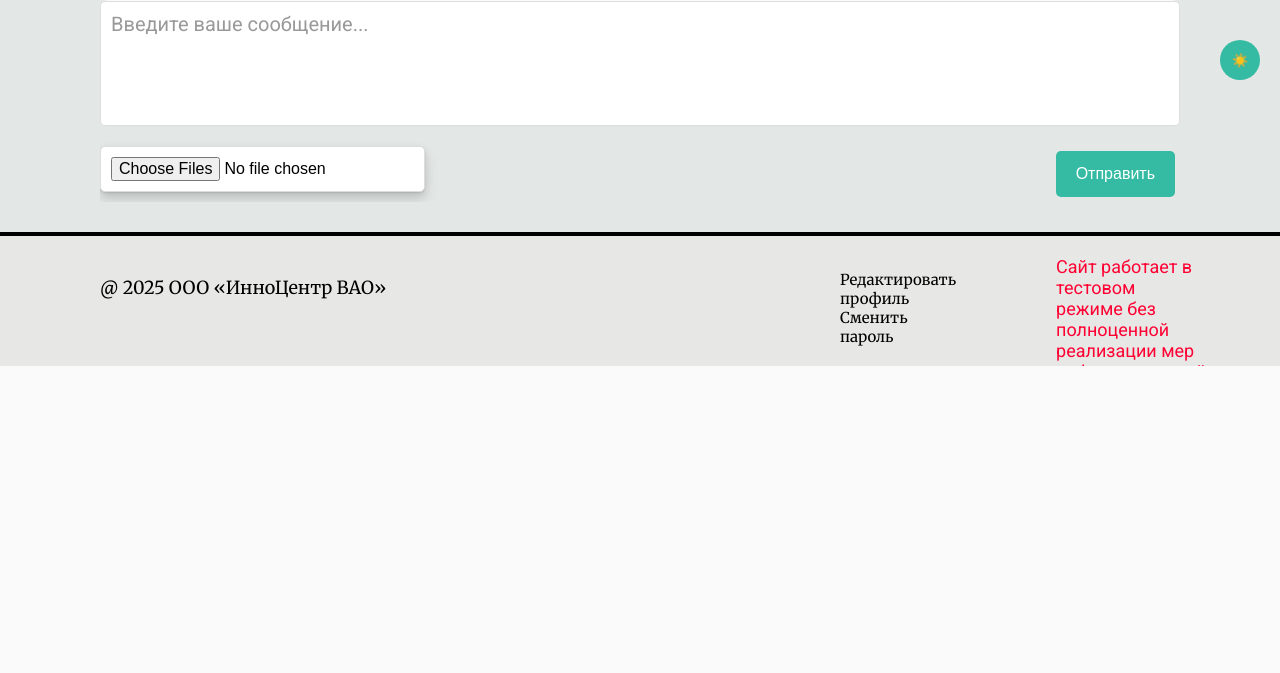
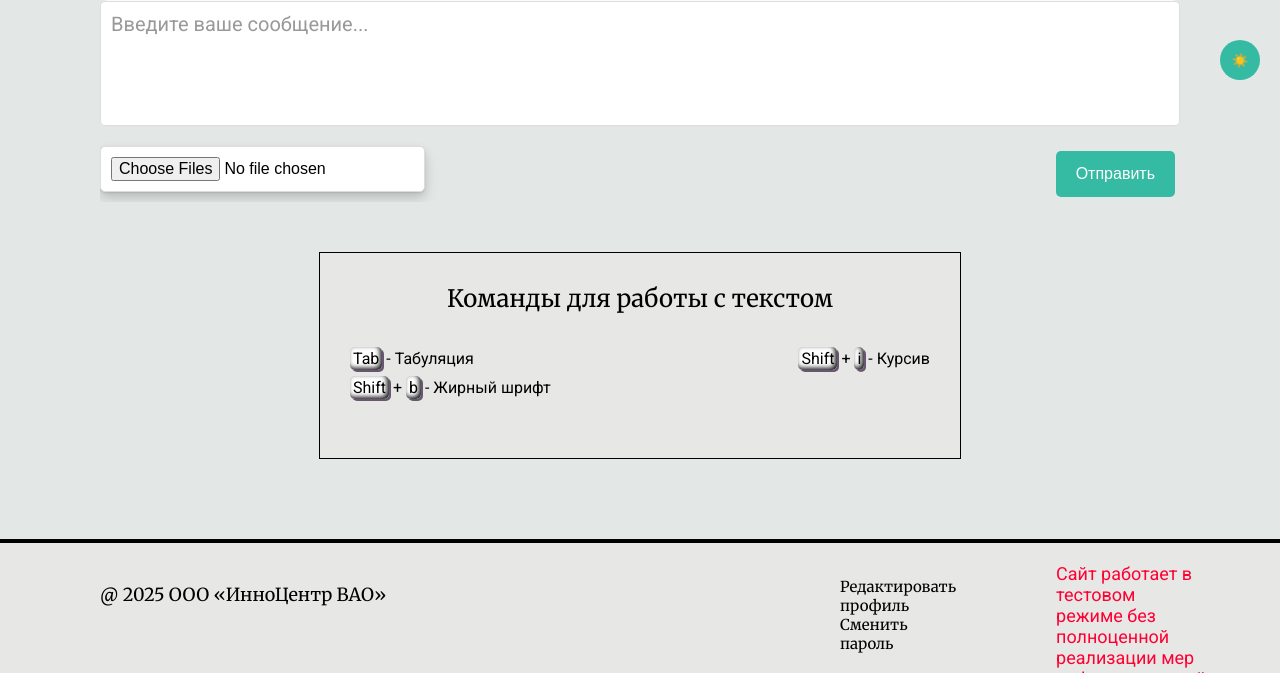
Before and after one commit to VlIsLavead/chip-platform-to-vps, a Django app: template account/templates/account/feedback/topic_detail.html in a window 1280 px wide. Shown: the part 700-1373 px from the top of the page. Before the commit the page ends 1066 px from the top, so only its background shows below. Run offline with Django 4.2, Linux system fonts and the light colour scheme; the template is opened without the code that fills it, so the values that code supplies are empty; parts of the project's set-up code (start-up, migrations or seed data) failed here and were passed over; some libraries are stand-ins or nearby versions; some web fonts are replaced.

Commit message:
doc: add chat text markup help (#146)
На странице чатов добавлено обозначение знаков табуляции

```diff
--- a/account/static/css/base.css
+++ b/account/static/css/base.css
@@ -1239,3 +1239,31 @@ input::-webkit-inner-spin-button {
     color: var(--main-color-for);
     font-size: 16px;
 }
+
+.help-list{
+    width: 600px;
+    height: 200px;
+    margin: 50px auto;
+    background-color: var(--main-bg-color);
+    padding: 0 20px 5px 20px;
+    border: 1px solid;
+}
+
+.help-list_item {
+    padding: 5px 0;
+}
+
+.help-list_container{
+    display: flex;
+    justify-content: space-between;
+    padding: 10px;
+}
+
+.help-list_symbol{
+    background-color: var(--main-block-color);
+    padding: 2px 3px;
+    border-radius: 5px;
+    box-shadow:
+    2px 2px 0 rgba(73, 50, 87, 0.8),
+    inset -2px -2px 5px #131313;
+}
--- a/account/templates/account/feedback/topic_detail.html
+++ b/account/templates/account/feedback/topic_detail.html
@@ -65,6 +65,25 @@
         <div class="custom-confirm-buttons">
             <button id="confirm-yes" class="confirm-btn yes-btn">Да</button>
             <button id="confirm-no" class="confirm-btn no-btn">Отмена</button>
+        </div>
+    </div>
+</div>
+
+<div class="help-list">
+    <h2>Команды для работы с текстом</h2>
+    <div class="help-list_container">
+        <div class="help-list_block">
+            <div class="help-list_item">
+                <span class="help-list_symbol">Tab</span> - Табуляция
+            </div>
+            <div class="help-list_item">
+                <span class="help-list_symbol">Shift</span> + <span class="help-list_symbol">b</span> - Жирный шрифт
+            </div>
+        </div>
+        <div class="help-list_block">
+            <div class="help-list_item">
+                <span class="help-list_symbol">Shift</span> + <span class="help-list_symbol">i</span> - Курсив
+            </div>
         </div>
     </div>
 </div>
```
